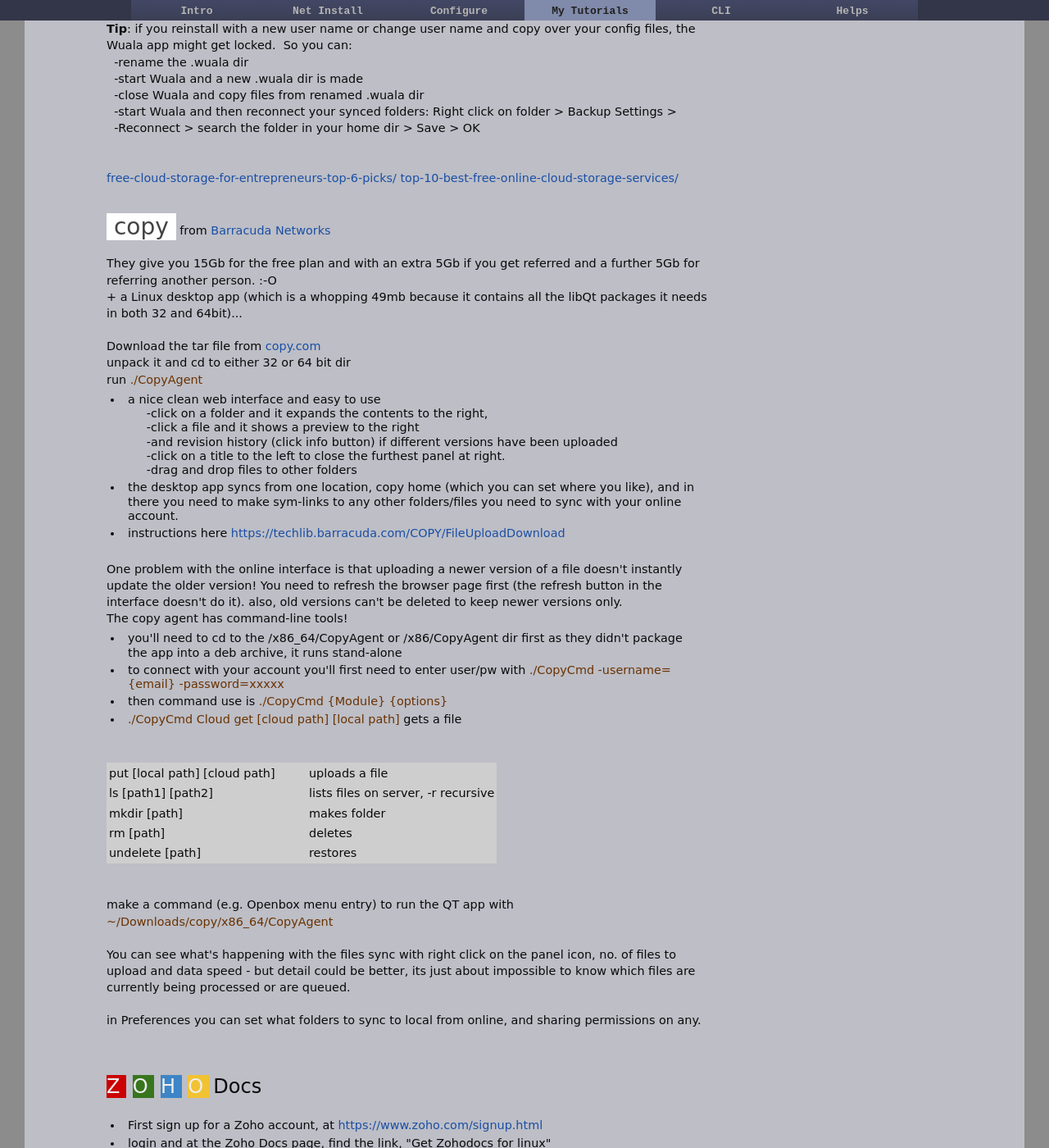
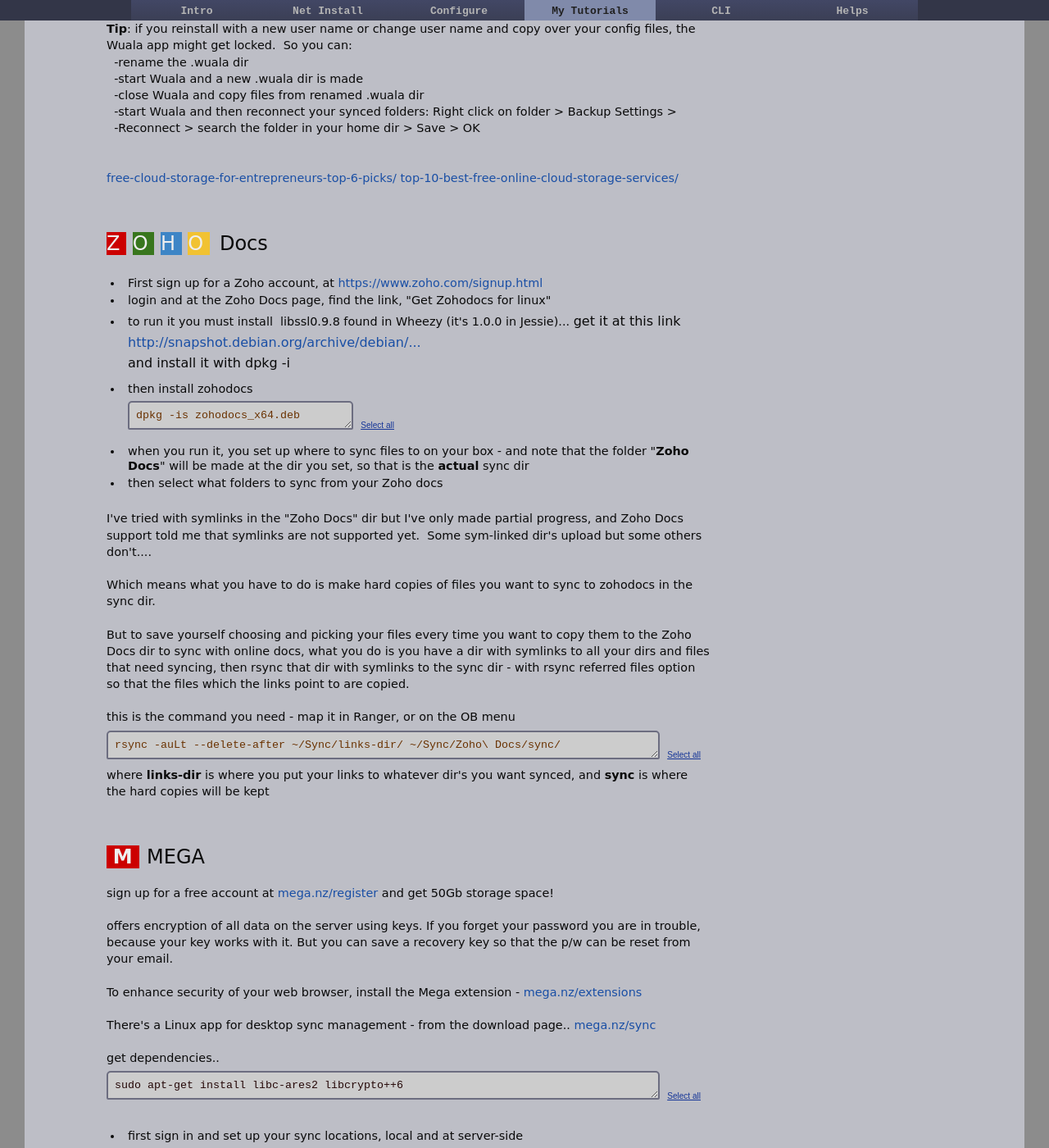
Before and after one commit to dquinton/debian-install, a Jekyll site: the page built from tutorial/14-cloud-syncing.html, in a window 1280 px wide and 1400 px high, scrolled down 1633 px. Shown: the whole window at 82% size. Built offline with Jekyll 4.4.1, drawn with Linux system fonts in a browser that asks for light colours; some of the changed text lies outside the part shown.

Commit message:
updating pages

```diff
--- a/tutorial/14-cloud-syncing.html
+++ b/tutorial/14-cloud-syncing.html
@@ -62,7 +62,7 @@
 
 
 <br><br><br>
-<span style="color: #f3f3f3; background-color: #FF0000; font-size: 26px; ">&nbsp;W </span> <span style="font-size: 20px; font-weight: bold; ">  Wuala</span>
+<span style="color: #f3f3f3; background-color: #FF0000; font-size: 26px;font-weight: bold;  ">&nbsp;W </span> <span style="font-size: 20px; font-weight: bold; "> &nbsp; Wuala</span>
 <br>
 Linux friendly but no longer for free - it'll be 99 Euro cents per month for 5Gb.<br>
 
@@ -96,78 +96,10 @@
 <a href="http://www.forbes.com/sites/cherylsnappconner/2014/04/12/free-cloud-storage-for-entrepreneurs-top-6-picks/" rel="noreferrer">free-cloud-storage-for-entrepreneurs-top-6-picks/</a>
 <a href="http://www.1mtb.com/top-10-best-free-online-cloud-storage-services/" rel="noreferrer">top-10-best-free-online-cloud-storage-services/</a>
 
-<br><br><br>
-
-<span style="color: #444444; background-color: #FFFFFF; font-size: 28px; ">&nbsp;copy&nbsp;</span> from <a href="https://techlib.barracuda.com/" rel="noreferrer">Barracuda Networks</a>
-
-<br><br>
-They give you 15Gb for the free plan and with an extra 5Gb if you get referred and a further 5Gb for referring another person. :-O<br>
-
-+ a Linux desktop app (which is a whopping 49mb because it contains all the libQt packages it needs in both 32 and 64bit)...
-<br><br>
-
-Download the tar file from <a href="https://copy.com">copy.com</a><br>
-unpack it and cd to either 32 or 64 bit dir<br>
-run <span style="color:#6A3200;">./CopyAgent</span>
-<br>
-<ul><li>a nice clean web interface and easy to use <br>
-&nbsp; &nbsp; &nbsp;-click on a folder and it expands the contents to the right, <br>
-&nbsp; &nbsp; &nbsp;-click a file and it shows a preview to the right <br>
-&nbsp; &nbsp; &nbsp;-and revision history (click info button)&nbsp;if different versions have been uploaded<br>
-&nbsp; &nbsp; &nbsp;-click on a title to the left to close the furthest panel at right.<br>
-&nbsp; &nbsp; &nbsp;-drag and drop files to other folders<br>
-<li>the desktop app syncs from one location, copy home (which you can set where you like), and in there you need to make sym-links to any other folders/files you need to sync with your online account.</li>
-<li>instructions here <a href="https://techlib.barracuda.com/COPY/FileUploadDownload" rel="noreferrer">https://techlib.barracuda.com/COPY/FileUploadDownload</a></li></ul>
-<br>
-One problem with the online interface is that uploading a newer version of a file doesn't instantly update the older version!  You need to refresh the browser page first (the refresh button in the interface doesn't do it).
-also, old versions can't be deleted to keep newer versions only.
-<br>
-
-
-The copy agent has command-line tools!
-<br>
-
-<ul><li>you'll need to cd to the /x86_64/CopyAgent or /x86/CopyAgent dir first as they didn't package the app into a deb archive, it runs stand-alone</li>
-<li>to connect with your account you'll first need to enter user/pw with <span style="color:#6A3200;">./CopyCmd -username={email} -password=xxxxx</span></li>
-
-<li>then command use is&nbsp;<span style="color:#6A3200;">./CopyCmd {Module} {options}</span></li>
-
-<li><span style="color:#6A3200">./CopyCmd Cloud get [cloud path] [local path]&nbsp;</span>gets a file</li></ul>
-
-<br><br>
-<table><tr>
-<td width="240px">put [local path] [cloud path] </td>
-<td>uploads a file</td>
-</tr>
-<tr>
-<td>ls [path1] [path2]</td>
-<td>lists files on server, -r recursive</td>
-</tr>
-<tr>
-<td>mkdir [path] </td>
-<td>makes folder</td>
-</tr>
-<tr>
-<td>rm [path]</td>
-<td>deletes</td>
-</tr>
-<tr>
-<td>undelete [path]</td>
-<td>restores</td>
-</tr>
-</table>
-
-<br><br>
-make a command (e.g. Openbox menu entry) to run the QT app with <span style="color:#6A3200">~/Downloads/copy/x86_64/CopyAgent </span>
-
-<br><br>
-You can see what's happening with the files sync with right click on the panel icon, no. of files to upload and data speed - but detail could be better, its just about impossible to know which files are currently being processed or are queued.
-<br><br>
-in Preferences you can set what folders to sync to local from online, and sharing permissions on any.
 
 
 <br><br><br><br>
-<div><font color="#eeeeee" size="5"><span style="background-color:rgb(204,0,0)">Z </span>&nbsp;<span style="background-color:rgb(56,118,29)">O </span>&nbsp;<span style="background-color:rgb(61,133,198)">H </span>&nbsp;<span style="background-color:rgb(241,194,50)">O </span></font><span style="font-size:medium"></span>&nbsp;</span><font size="5">Docs</font></div>
+<div><font color="#eeeeee" size="5"><span style="background-color:rgb(204,0,0)">Z </span>&nbsp;<span style="background-color:rgb(56,118,29)">O </span>&nbsp;<span style="background-color:rgb(61,133,198)">H </span>&nbsp;<span style="background-color:rgb(241,194,50)">O </span></font><span style="font-size:medium"></span>&nbsp;</span><font size="5">&nbsp;Docs</font></div>
 <br>
 </div>
 <div>
@@ -209,9 +141,25 @@
 <br><br>
 sign up for a free account at <a href="https://mega.nz/register">mega.nz/register</a> and get 50Gb storage space!
 <br><br>
-offers encryption of all data on the server using keys.
+offers encryption of all data on the server using keys. If you forget your password you are in trouble, because your key works with it. But you can save a recovery key so that the p/w can be reset from your email.
 <br><br>
-There's a Linux Mint app for desktop sync management - see <a href="https://mintguide.org/tools/370-mega-encrypted-cloud-service-with-rich-features.html">mintguide.org/tools</a>
+To enhance security of your web browser, install the Mega extension - <a href="https://mega.nz/extensions">mega.nz/extensions</a>
+
+<br><br>
+There's a Linux app for desktop sync management - from the download page.. <a href="https://mega.nz/sync">mega.nz/sync</a>
+<br><br>
+get dependencies..
+<form><textarea name="T" id="install" rows="1" cols="80">
+sudo apt-get install libc-ares2 libcrypto++6</textarea>
+&nbsp;<input type="button" class="submitLink" value="Select all" onClick="javascript:this.form.T.focus();this.form.T.select();">
+</form>
+<br>
+<ul><li>first sign in and set up your sync locations, local and at server-side
+<li>multiple sync directories can be added at any time
+<li>files can be uploaded to Mega or downloaded thru the app
+<li>exclusions can be set by file name wild cards, or max size limit
+<li>sync does not follow sym links!
+</ul></div>
 
 <br><br><br><br>
 </div>
```
Also changed, not shown: config/lxde-openbox.html (+6 -6 lines).
